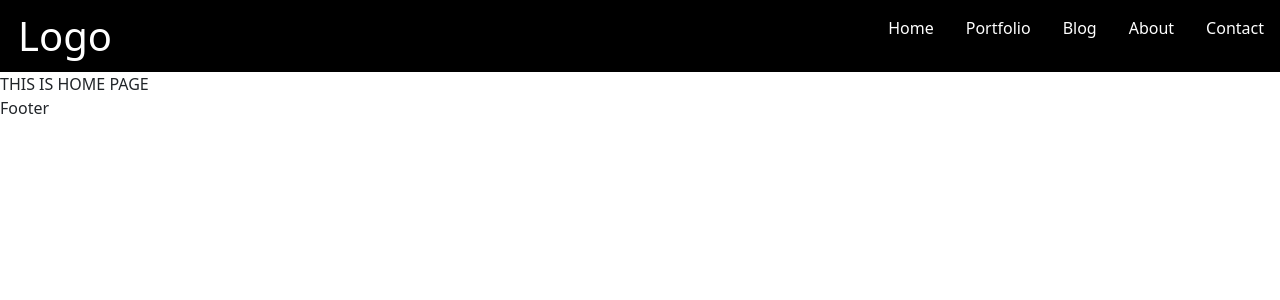
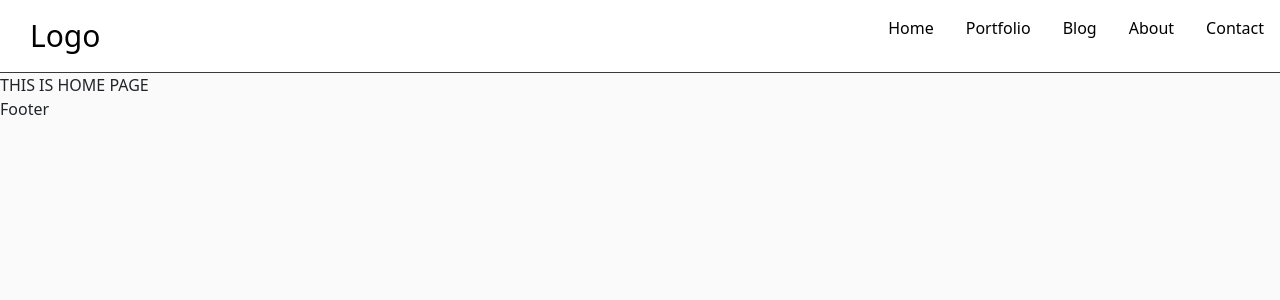
Before and after one commit to Sean-yad/photo-studio, a React (Create React App) app: page / in a window 1280 px wide. Shown: the top 300 px of the page. Built offline with nearby package versions, Linux system fonts and the light colour scheme.

Commit message:
Update App.css

```diff
--- a/src/App.css
+++ b/src/App.css
@@ -2,21 +2,23 @@
   padding: 0;
   margin: 0;
 }
-
+body {
+  background-color: #fafafa;
+}
 .flex-container {
   display: flex;
   justify-content: space-between;
   align-items: center;
-  background: rgb(0, 0, 0);
+  background: rgb(255, 255, 255);
+  border-bottom: 1px solid rgb(58, 58, 58);
 }
 
 .logo {
-  margin: 0 0 0 0.45em;
-
+  margin: 0 0 0 1em;
+  font-size: 30px;
 }
 .logo a {
-  color: rgb(255, 255, 255);
-
+  color: rgb(0, 0, 0);
 }
 
 .logo,
@@ -36,11 +38,11 @@
 .navigation a {
   display: block;
   padding: 1em;
-  color: rgb(255, 255, 255);
+  color: rgb(0, 0, 0);
 }
 
 .navigation a:hover {
-  background: #413f3f;
+  border-bottom: 3px solid red;
 }
 
 /* *********** media queries *********** */
@@ -88,5 +90,4 @@
     margin: 0;
     padding: 0;
   }
-
 }
```
